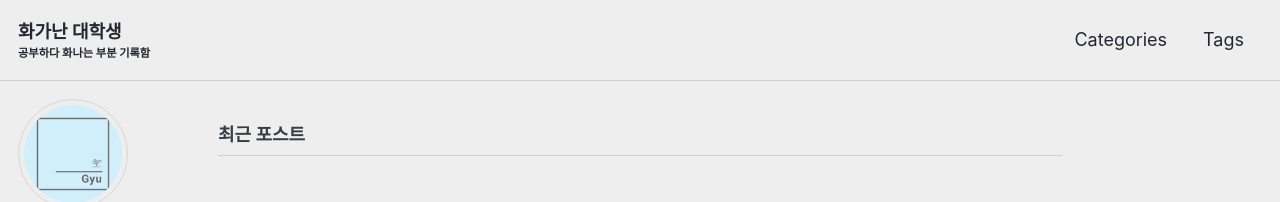
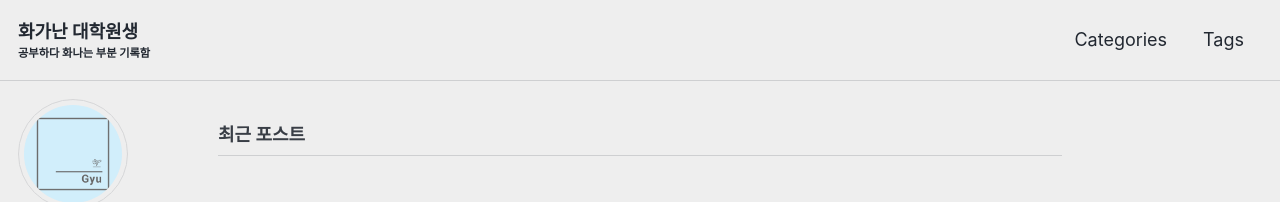
Before and after one commit to parksk99/parksk99.github.io, a Jekyll site: the page built from index.html, in a window 1280 px wide and 1144 px high. Shown: the top 202 px of the window. Built offline with Jekyll 4.4.1, drawn with Linux system fonts in a browser that asks for light colours; cached includes are drawn as plain includes; the list of posts is cut into pages by our own code.

Commit message:
fix fatal bug

```diff
--- a/_config.yml
+++ b/_config.yml
@@ -26,7 +26,7 @@
 repository               : "parksk99/parksk99.github.io" # GitHub username/repo-name e.g. "mmistakes/minimal-mistakes"
 teaser                   : # path of fallback teaser image, e.g. "/assets/images/500x300.png"
 logo                     : # path of logo image to display in the masthead, e.g. "/assets/images/88x88.png"
-masthead_title           : "화가난 대학생" # overrides the website title displayed in the masthead, use " " for no title
+masthead_title           : "화가난 대학원생" # overrides the website title displayed in the masthead, use " " for no title
 breadcrumbs            : true # true, false (default)
 words_per_minute         : 200
 
```
